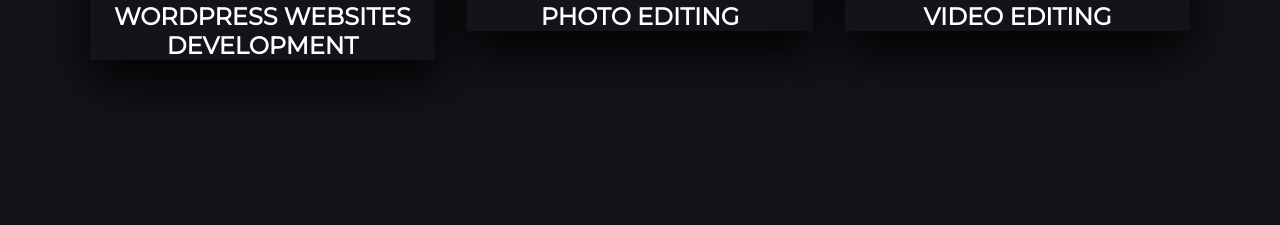
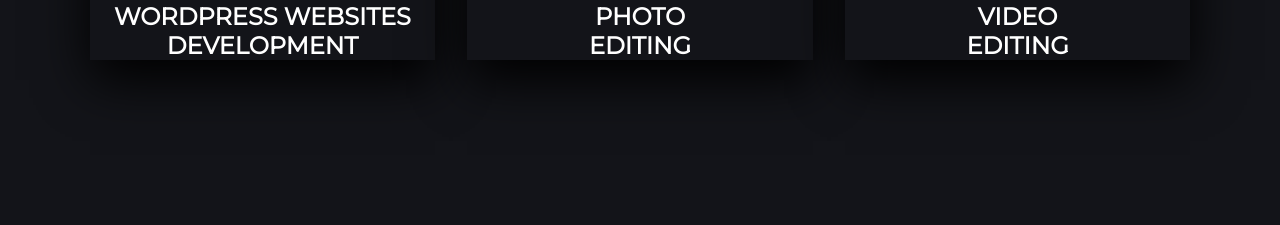
Before and after one commit to sanjeet810/rigeldevelopers_sample_portfolio, a plain HTML site: page index.html in a window 1280 px wide. Shown: the part 2128-2353 px from the top of the page. Drawn offline with Linux system fonts and the light colour scheme.

Commit message:
Update index.html

```diff
--- a/index.html
+++ b/index.html
@@ -126,7 +126,7 @@
                     <div class="face_top">
                         <div class="contents">
                             <img src="images/photo.png">
-                            <h3>photo editing</h3>
+                            <h3>photo <br>editing</h3>
                         </div>
                     </div>
                     <div class="face_bottom">
@@ -138,7 +138,7 @@
                     <div class="face_top">
                         <div class="contents">
                             <img src="images/film-editing.png">
-                            <h3>video Editing</h3>
+                            <h3>video <br> Editing</h3>
                         </div>
                     </div>
                     <div class="face_bottom">
```
